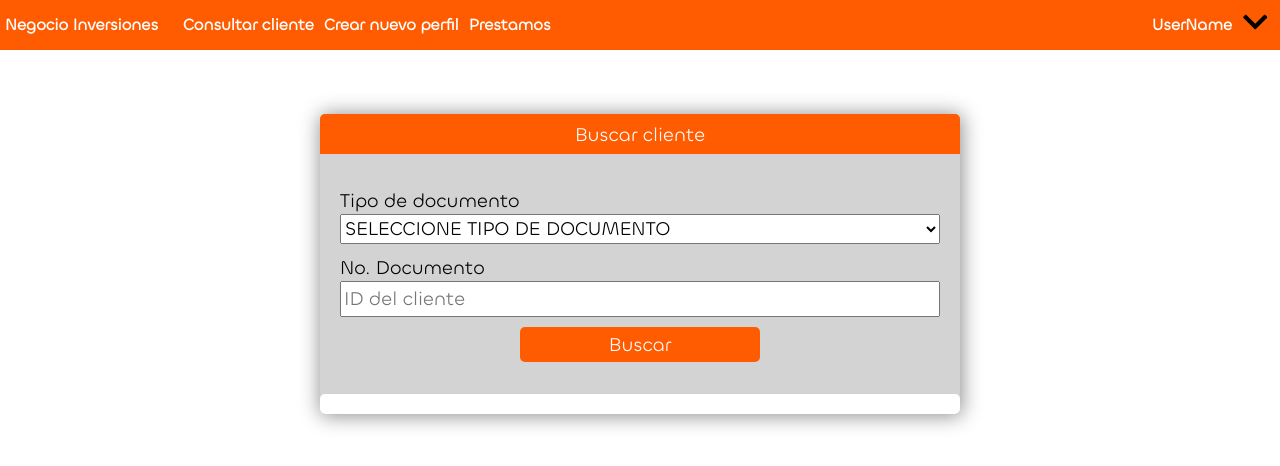
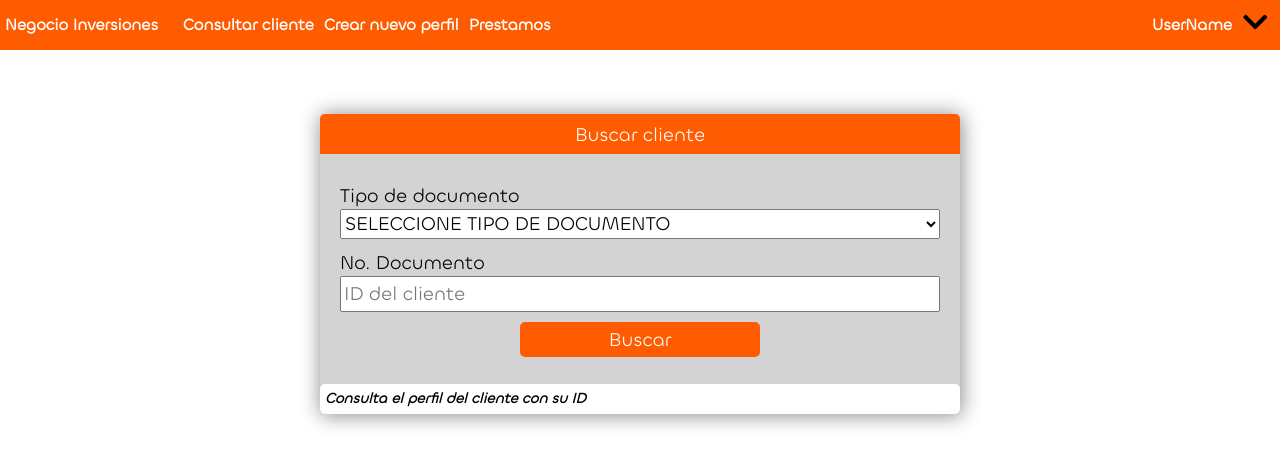
Before and after one commit to EdwardDiazR/negocio-inversiones, an Angular app in the folder frontend/: page /customer/search in a window 1280 px wide. Shown: the top 466 px of the page. Built offline with nearby package versions, Linux system fonts and the light colour scheme.

Commit message:
add search button disabling

```diff
--- a/frontend/src/app/pages/customer/customer-search-page/customer-search-page.component.html
+++ b/frontend/src/app/pages/customer/customer-search-page/customer-search-page.component.html
@@ -31,12 +31,14 @@
         />
       </div>
 
-      <button type="submit">Buscar</button>
+      <button type="submit" [disabled]="loadingCustomerInfo">Buscar</button>
     </form>
     <div class="search-result">
       @if(isSubmitted && CustomerProfile){
       <a [routerLink]="['/customer', this.CustomerProfile.id, 'profile']">{{ CustomerProfile.firstName + ' ' + CustomerProfile.lastName }}</a>
 
+      }@else if(!isSubmitted && !CustomerProfile){
+        <span style="font-size: 0.9rem; color: black; font-weight: bold;font-style: oblique;">Consulta el perfil del cliente con su ID</span>
       }@else if(isSubmitted && !CustomerProfile && ApiResponseMessage ){
       <span>{{ ApiResponseMessage }}</span>
 
```
